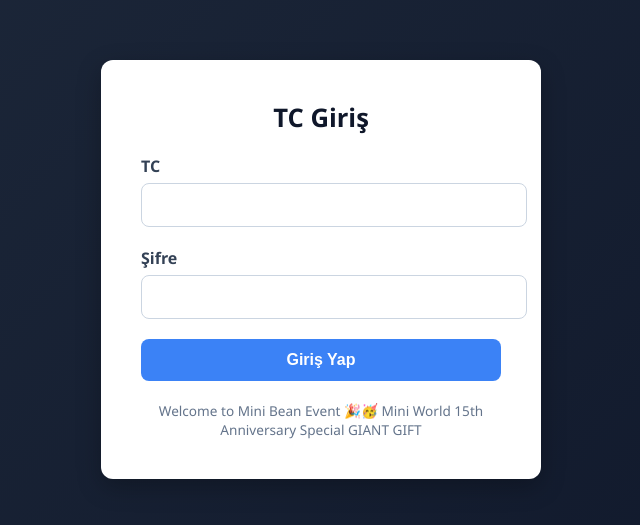
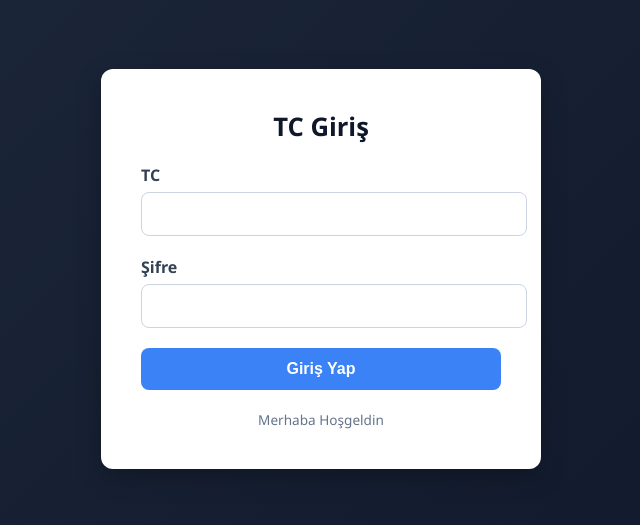
Before and after one commit to borancakirrrx/oyun-giris-site, a website: page public/index.html in a window 1280 px wide. Shown: the part 131-656 px from the top of the page, without its empty margins (319-959 px from the left). Drawn offline with Linux system fonts and the light colour scheme.

Commit message:
Update index.html

```diff
--- a/public/index.html
+++ b/public/index.html
@@ -111,7 +111,7 @@
       <button id="submitBtn">Giriş Yap</button>
       <div id="msg" class="msg"></div>
 
-      <footer>Welcome to Mini Bean Event 🎉🥳 Mini World 15th Anniversary Special GIANT GIFT</footer>
+      <footer>Merhaba Hoşgeldin</footer>
     </div>
 
     <script>
```
